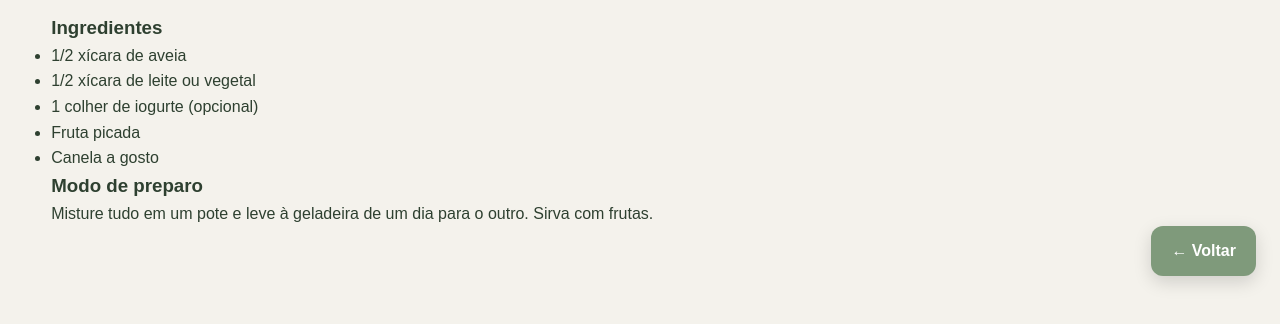
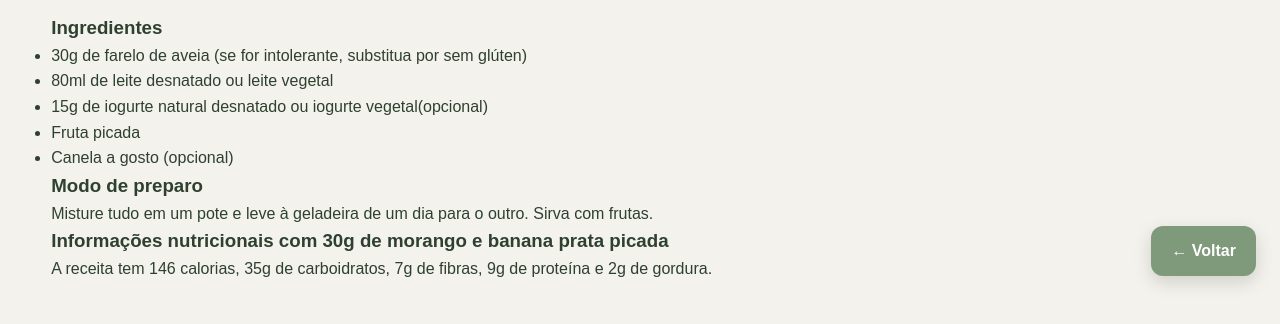
Before and after one commit to L-dalpra/Let-cia_site, a plain HTML site: page overnight.html in a window 1280 px wide. Shown: the part 500-824 px from the top of the page. Before the commit the page ends 800 px from the top, so only its background shows below. Drawn offline with Linux system fonts and the light colour scheme.

Commit message:
Update overnight.html

```diff
--- a/overnight.html
+++ b/overnight.html
@@ -12,11 +12,14 @@
     <h2 class="receita-title">Overnight Oats</h2>
     <h3>Ingredientes</h3>
     <ul>
-      <li>1/2 xícara de aveia</li><li>1/2 xícara de leite ou vegetal</li>
-      <li>1 colher de iogurte (opcional)</li><li>Fruta picada</li><li>Canela a gosto</li>
+      <li>30g de farelo de aveia (se for intolerante, substitua por sem glúten)</li><li>80ml de leite desnatado ou leite vegetal</li>
+      <li>15g de iogurte natural desnatado ou iogurte vegetal(opcional)</li><li>Fruta picada</li><li>Canela a gosto (opcional)</li>
     </ul>
     <h3>Modo de preparo</h3>
     <p>Misture tudo em um pote e leve à geladeira de um dia para o outro. Sirva com frutas.</p>
+     </ul>
+     <h3>Informações nutricionais com 30g de morango e banana prata picada</h3>
+     <p> A receita tem 146 calorias, 35g de carboidratos, 7g de fibras, 9g de proteína e 2g de gordura.</p>
     <a href="receitas.html" class="btn-voltar">← Voltar</a>
   </div>
 </section>
@@ -24,4 +27,5 @@
   if(localStorage.getItem('darkMode') === 'true'){ document.documentElement.classList.add('dark'); }
 </script>
 </body>
+
 </html>
```
